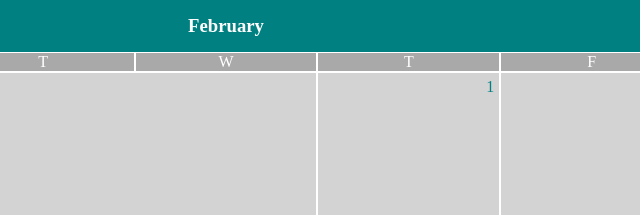
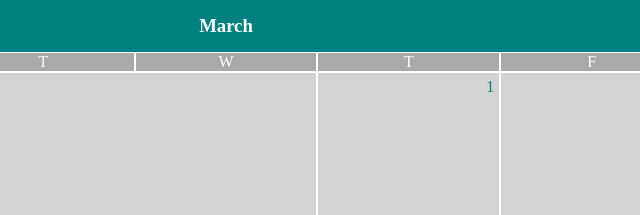
Before and after one commit to RichPitul/calendar-css-grid, a plain HTML site: page index.html in a window 1280 px wide. Shown: the top 215 px of the page, 414-1054 px from the left. Drawn offline with Linux system fonts and the light colour scheme.

Commit message:
Changed Month

```diff
--- a/index.html
+++ b/index.html
@@ -9,7 +9,7 @@
 </head>
 <body>
     <div class="calendar">
-        <h3>February</h3>
+        <h3>March</h3>
         <div class="days">
             <p>S<span>unday</span></p>
             <p>M<span>onday</span></p>
```
